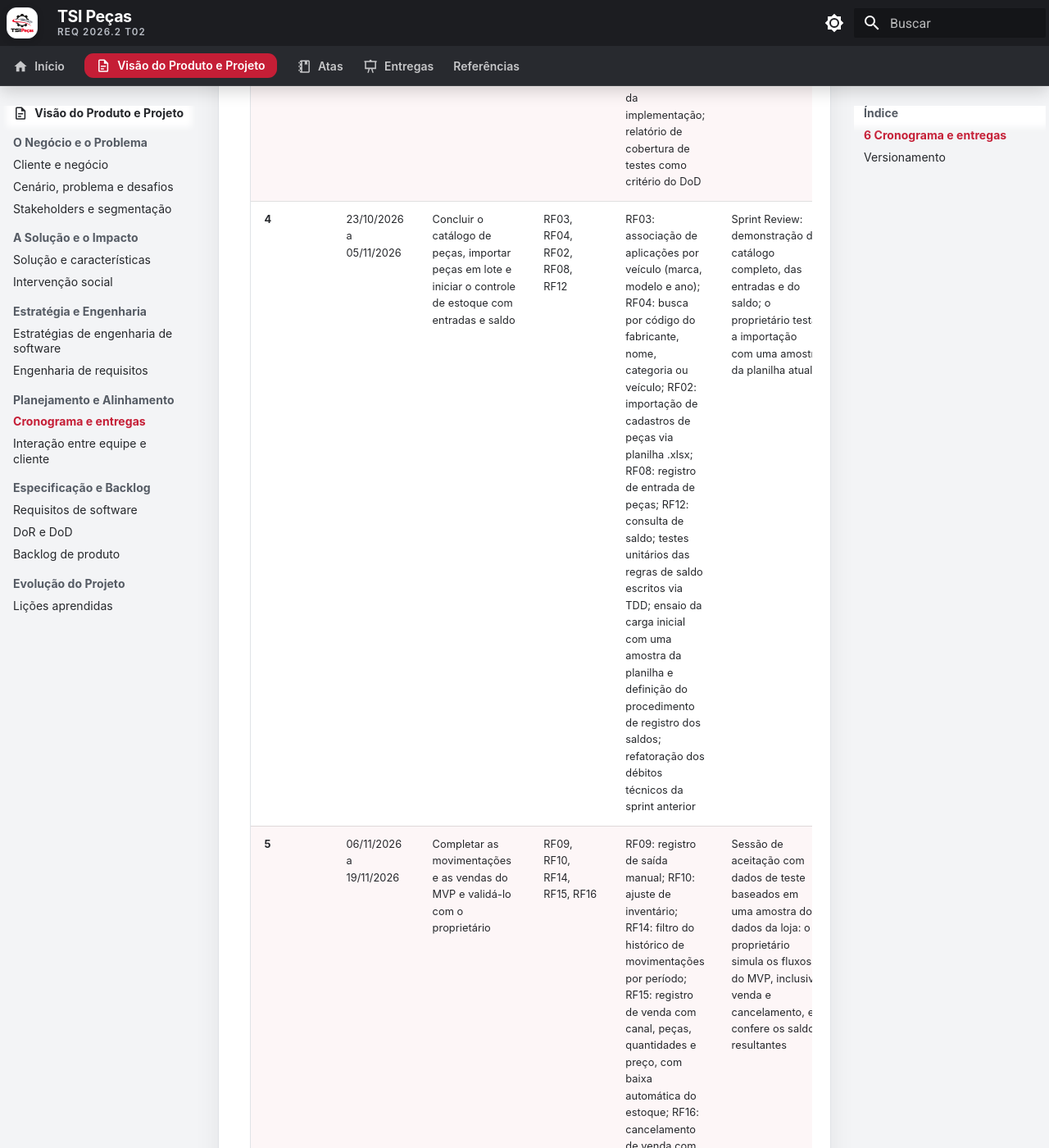
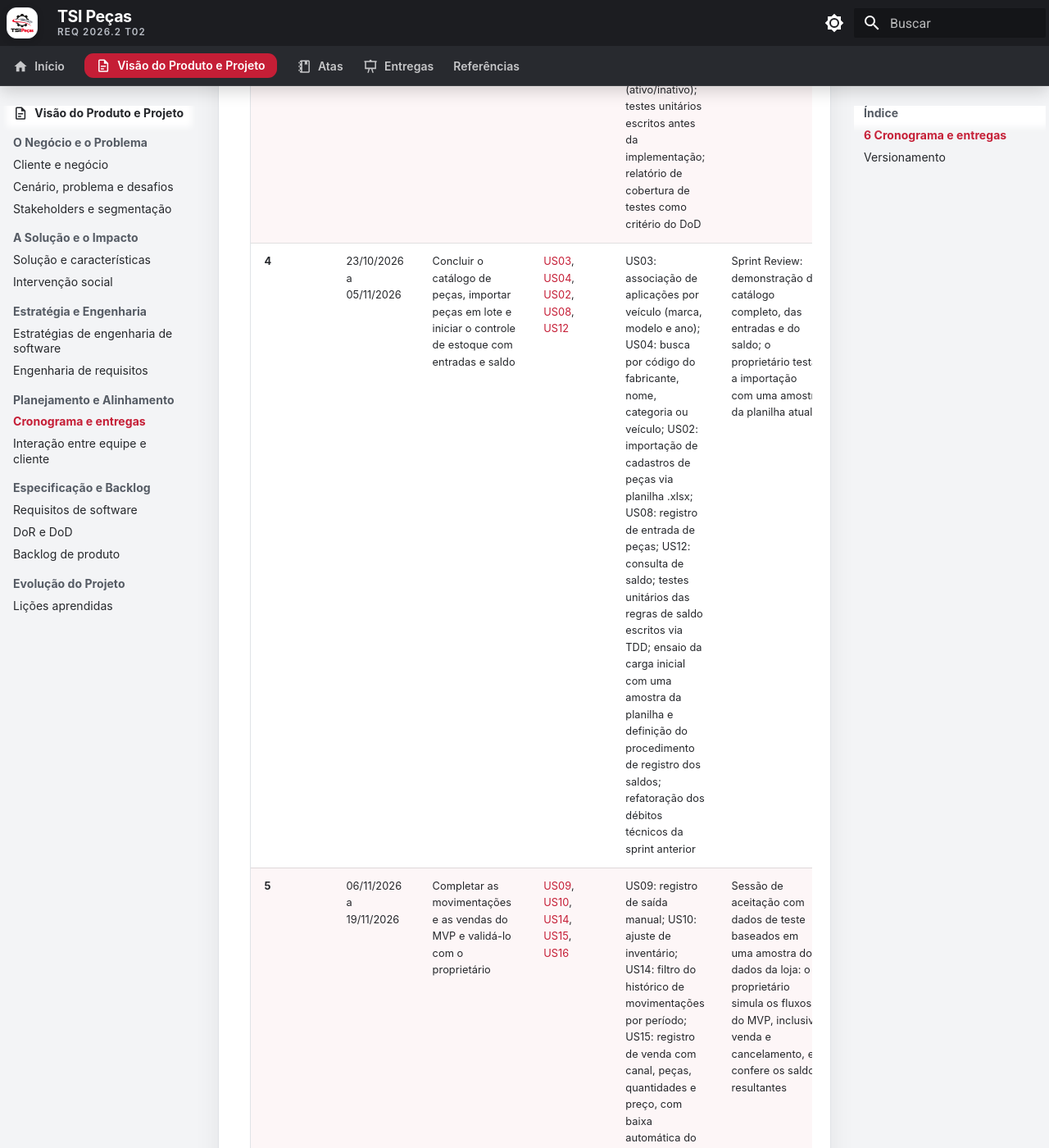
Before and after one commit to mdsreq-fga-unb/REQ-202562-T02-TSI-AutoPecas, an MkDocs documentation site: the page built from docs/visao-produto/cronograma-e-entregas.md, in a window 1280 px wide and 1400 px high, scrolled down 1739 px. Shown: the whole window at 82% size. Built offline with MkDocs 1.6.1 and Material for MkDocs 9.7.7, drawn with Linux system fonts in a browser that asks for light colours; comment, search, counter and statistics services are not loaded; some of the changed text lies outside the part shown.

Commit message:
docs: troca RF por US no cronograma

```diff
--- a/docs/visao-produto/cronograma-e-entregas.md
+++ b/docs/visao-produto/cronograma-e-entregas.md
@@ -4,25 +4,24 @@
 
 A partir da estratégia de desenvolvimento ágil estabelecida para o projeto **TSI Peças**, o semestre foi organizado em sprints de duas semanas, ancoradas nas quintas-feiras em semanas alternadas. A Sprint 0 é excepcional, com 17 dias, por cobrir a formação da equipe, a descoberta do domínio e a elaboração do documento de visão. O planejamento é preliminar e será atualizado ao final de cada sprint com base no progresso real e no feedback do cliente.
 
-O desenvolvimento do produto começa na Sprint 3 e é planejado por **requisitos funcionais (RFs)**, cobrindo os **13 RFs selecionados para o MVP** na priorização do [Backlog de produto](backlog-de-produto.md) (Score ≥ 4). Os RFs condicionados à capacidade da equipe foram retirados do cronograma, para evitar sobrecarga, e os demais RFs permanecem como evolução futura. A descrição de cada RF está em [Requisitos de software](requisitos-de-software.md).
+O desenvolvimento do produto começa na Sprint 3 e é planejado por **histórias de usuário (US)**, que detalham os **13 requisitos funcionais (RFs) selecionados para o MVP** na priorização do [Backlog de produto](backlog-de-produto.md) (Score ≥ 4). Cada US mantém o número do RF de origem (por exemplo, US01 detalha o RF01) e está linkada ao seu detalhamento nas [histórias de usuário do backlog](backlog-de-produto.md#104-historias-de-usuario). Os RFs condicionados à capacidade da equipe foram retirados do cronograma, para evitar sobrecarga, e os demais RFs permanecem como evolução futura. A descrição de cada RF está em [Requisitos de software](requisitos-de-software.md).
 
-| Sprint | Período | Objetivo principal | RFs | Entregas esperadas | Validação do cliente | Entregáveis | Status | Observação |
+| Sprint | Período | Objetivo principal | US | Entregas esperadas | Validação do cliente | Entregáveis | Status | Observação |
 |--------|---------|--------------------|-----|--------------------|----------------------|-------------|--------|------------|
 | **0** | 24/08/2026<br>a 10/09/2026 | Compreender o domínio de autopeças, definir o escopo do produto e preparar o ambiente de desenvolvimento | — | Documento de Visão do Produto e Projeto (seções 1 a 7); Rich Picture; repositório estruturados | Validação da viabilidade do projeto: o proprietário confirma que os problemas e as necessidades descritos refletem a realidade da loja | [Documento de Visão do Produto](index.md); Rich Picture; repositório | Concluída | |
 | **1** | 11/09/2026<br>a 24/09/2026 | Correção dos feedbacks do professor; elicitar, analisar e declarar os requisitos do sistema a partir das características de produto (CPs) revisadas | — | Documento de Visão de produto corrigido; Catálogo de requisitos funcionais e não funcionais; funcionalidades derivadas das CPs | Apresentação dos requisitos e funcionalidades levantados ao proprietário para alinhamento | [Requisitos de software](requisitos-de-software.md) | Concluída | |
 | **2** | 25/09/2026<br>a 08/10/2026 | Consolidar os requisitos e o backlog priorizado e definir os padrões técnicos do projeto, sem desenvolvimento de funcionalidades | — | [Requisitos funcionais e não funcionais](requisitos-de-software.md); [backlog priorizado com MVP definido (13 RFs)](backlog-de-produto.md); padrão de codificação definido e adotado pela equipe | Validação do escopo e dos critérios de aceite do MVP com o proprietário | [Requisitos de software](requisitos-de-software.md); [Backlog de produto](backlog-de-produto.md) | Concluída | |
-| **3** | 09/10/2026<br>a 22/10/2026 | Definir o DoR e o DoD; Correção dos feedbacks do professor; Iniciar o catálogo de peças com cadastro, edição e status | RF01, RF05, RF06 | Entregas da unidade 2 corrigidas; DoR e DoD definidos e adotados pela equipe; RF01: cadastro de peça; RF05: edição de peça; RF06: alteração de status (ativo/inativo); testes unitários escritos antes da implementação; relatório de cobertura de testes como critério do DoD | Sprint Review: demonstração do cadastro e da edição de peças com dados reais da loja | DoR e DoD; cadastro, edição e alteração de status de peças | Em andamento | |
-| **4** | 23/10/2026<br>a 05/11/2026 | Concluir o catálogo de peças, importar peças em lote e iniciar o controle de estoque com entradas e saldo | RF03, RF04, RF02, RF08, RF12 | RF03: associação de aplicações por veículo (marca, modelo e ano); RF04: busca por código do fabricante, nome, categoria ou veículo; RF02: importação de cadastros de peças via planilha .xlsx; RF08: registro de entrada de peças; RF12: consulta de saldo; testes unitários das regras de saldo escritos via TDD; ensaio da carga inicial com uma amostra da planilha e definição do procedimento de registro dos saldos; refatoração dos débitos técnicos da sprint anterior | Sprint Review: demonstração do catálogo completo, das entradas e do saldo; o proprietário testa a importação com uma amostra da planilha atual | Associação por veículo; busca de peças; importação por planilha; entrada de peças; consulta de saldo; procedimento de carga inicial | Planejada | |
-| **5** | 06/11/2026<br>a 19/11/2026 | Completar as movimentações e as vendas do MVP e validá-lo com o proprietário | RF09, RF10, RF14, RF15, RF16 | RF09: registro de saída manual; RF10: ajuste de inventário; RF14: filtro do histórico de movimentações por período; RF15: registro de venda com canal, peças, quantidades e preço, com baixa automática do estoque; RF16: cancelamento de venda com reversão da baixa; testes de sistema do fluxo cadastro → entrada → venda → cancelamento → saldo; testes de aceitação executados com o proprietário; preparação da configuração de produção e das instruções de implantação, com verificação do procedimento pela equipe; rotina de backup preparada e restauração testada antes da implantação; versão preliminar do manual do proprietário e documentação técnica; refatoração final antes da implantação | Sessão de aceitação com dados de teste baseados em uma amostra dos dados da loja: o proprietário simula os fluxos do MVP, inclusive venda e cancelamento, e confere os saldos resultantes | Saída manual; ajuste de inventário; histórico filtrado por período; registro e cancelamento de vendas; MVP validado com o proprietário; instruções de implantação; procedimento de backup e restauração testado; manual preliminar | Planejada | |
-| **6** | 20/11/2026<br>a 03/12/2026 | Implantar o MVP em produção, realizar a carga inicial dos cadastros de peças e dos saldos de estoque, treinar o proprietário e estabilizar o sistema | — | Deploy do MVP em produção no início da sprint, após os testes e a validação com o proprietário; ativação e verificação da rotina de backup em produção; carga inicial dos cadastros de peças via RF02, com correção de duplicidades e campos incompletos; registro dos saldos iniciais conforme o procedimento validado nas sprints anteriores e conferência com o estoque físico junto ao proprietário antes do início da operação real; treinamento do proprietário com o manual finalizado em linguagem simples; janela de estabilização para correção de problemas encontrados em uso real; guia de manutenção finalizado; vídeo de demonstração com o sistema em produção | Conferência dos cadastros e saldos iniciais, acompanhamento dos fluxos em produção e aceite formal do produto pelo proprietário | MVP em produção; backup ativo; cadastros de peças e saldos iniciais conferidos; manual final; guia de manutenção; vídeo de demonstração; termo de aceite | Planejada | |
+| **3** | 09/10/2026<br>a 22/10/2026 | Definir o DoR e o DoD; Correção dos feedbacks do professor; Iniciar o catálogo de peças com cadastro, edição e status | [US01](backlog-de-produto.md#us01), [US05](backlog-de-produto.md#us05), [US06](backlog-de-produto.md#us06) | Entregas da unidade 2 corrigidas; DoR e DoD definidos e adotados pela equipe; US01: cadastro de peça; US05: edição de peça; US06: alteração de status (ativo/inativo); testes unitários escritos antes da implementação; relatório de cobertura de testes como critério do DoD | Sprint Review: demonstração do cadastro e da edição de peças com dados reais da loja | DoR e DoD; cadastro, edição e alteração de status de peças | Em andamento | |
+| **4** | 23/10/2026<br>a 05/11/2026 | Concluir o catálogo de peças, importar peças em lote e iniciar o controle de estoque com entradas e saldo | [US03](backlog-de-produto.md#us03), [US04](backlog-de-produto.md#us04), [US02](backlog-de-produto.md#us02), [US08](backlog-de-produto.md#us08), [US12](backlog-de-produto.md#us12) | US03: associação de aplicações por veículo (marca, modelo e ano); US04: busca por código do fabricante, nome, categoria ou veículo; US02: importação de cadastros de peças via planilha .xlsx; US08: registro de entrada de peças; US12: consulta de saldo; testes unitários das regras de saldo escritos via TDD; ensaio da carga inicial com uma amostra da planilha e definição do procedimento de registro dos saldos; refatoração dos débitos técnicos da sprint anterior | Sprint Review: demonstração do catálogo completo, das entradas e do saldo; o proprietário testa a importação com uma amostra da planilha atual | Associação por veículo; busca de peças; importação por planilha; entrada de peças; consulta de saldo; procedimento de carga inicial | Planejada | |
+| **5** | 06/11/2026<br>a 19/11/2026 | Completar as movimentações e as vendas do MVP e validá-lo com o proprietário | [US09](backlog-de-produto.md#us09), [US10](backlog-de-produto.md#us10), [US14](backlog-de-produto.md#us14), [US15](backlog-de-produto.md#us15), [US16](backlog-de-produto.md#us16) | US09: registro de saída manual; US10: ajuste de inventário; US14: filtro do histórico de movimentações por período; US15: registro de venda com canal, peças, quantidades e preço, com baixa automática do estoque; US16: cancelamento de venda com reversão da baixa; testes de sistema do fluxo cadastro → entrada → venda → cancelamento → saldo; testes de aceitação executados com o proprietário; preparação da configuração de produção e das instruções de implantação, com verificação do procedimento pela equipe; rotina de backup preparada e restauração testada antes da implantação; versão preliminar do manual do proprietário e documentação técnica; refatoração final antes da implantação | Sessão de aceitação com dados de teste baseados em uma amostra dos dados da loja: o proprietário simula os fluxos do MVP, inclusive venda e cancelamento, e confere os saldos resultantes | Saída manual; ajuste de inventário; histórico filtrado por período; registro e cancelamento de vendas; MVP validado com o proprietário; instruções de implantação; procedimento de backup e restauração testado; manual preliminar | Planejada | |
+| **6** | 20/11/2026<br>a 03/12/2026 | Implantar o MVP em produção, realizar a carga inicial dos cadastros de peças e dos saldos de estoque, treinar o proprietário e estabilizar o sistema | — | Deploy do MVP em produção no início da sprint, após os testes e a validação com o proprietário; ativação e verificação da rotina de backup em produção; carga inicial dos cadastros de peças via US02, com correção de duplicidades e campos incompletos; registro dos saldos iniciais conforme o procedimento validado nas sprints anteriores e conferência com o estoque físico junto ao proprietário antes do início da operação real; treinamento do proprietário com o manual finalizado em linguagem simples; janela de estabilização para correção de problemas encontrados em uso real; guia de manutenção finalizado; vídeo de demonstração com o sistema em produção | Conferência dos cadastros e saldos iniciais, acompanhamento dos fluxos em produção e aceite formal do produto pelo proprietário | MVP em produção; backup ativo; cadastros de peças e saldos iniciais conferidos; manual final; guia de manutenção; vídeo de demonstração; termo de aceite | Planejada | |
 
 **Princípios do cronograma**
 
 - **Cadência quinzenal nas quintas-feiras:** as sprints de 1 a 6 possuem duração padrão de 14 dias, encerrando sempre em uma quinta-feira em semanas alternadas. A Sprint 0 é excepcional, com 17 dias, por cobrir a formação da equipe e a elaboração do documento de visão.
-- **Planejamento por RFs do MVP:** os 13 RFs do MVP (RF01, RF02, RF03, RF04, RF05, RF06, RF08, RF09, RF10, RF12, RF14, RF15 e RF16) estão distribuídos pelas sprints 3 a 5, agrupados por dependência lógica: catálogo de peças → movimentações e saldo → vendas. Os RFs condicionados (RF11, RF13, RF21, RF22 e RF25) e os demais RFs de menor prioridade ficam fora do cronograma, como evolução futura, e só serão reavaliados se houver folga após a Sprint 5.
+- **Planejamento por US do MVP:** as 13 US do MVP ([US01](backlog-de-produto.md#us01), [US02](backlog-de-produto.md#us02), [US03](backlog-de-produto.md#us03), [US04](backlog-de-produto.md#us04), [US05](backlog-de-produto.md#us05), [US06](backlog-de-produto.md#us06), [US08](backlog-de-produto.md#us08), [US09](backlog-de-produto.md#us09), [US10](backlog-de-produto.md#us10), [US12](backlog-de-produto.md#us12), [US14](backlog-de-produto.md#us14), [US15](backlog-de-produto.md#us15) e [US16](backlog-de-produto.md#us16)) estão distribuídas pelas sprints 3 a 5, agrupadas por dependência lógica: catálogo de peças → movimentações e saldo → vendas. As US seguem a numeração dos RFs de origem; os RFs condicionados (RF11, RF13, RF21, RF22 e RF25), que ainda não possuem US, e os demais RFs de menor prioridade ficam fora do cronograma, como evolução futura, e só serão reavaliados se houver folga após a Sprint 5.
 - **Validação do cliente foca em negócio:** o proprietário valida se o produto atende à operação da loja; decisões técnicas são responsabilidade da equipe.
-- **Implantação gradual:** a Sprint 4 testa a importação e ensaia a carga inicial; a Sprint 5 conclui e valida o MVP com dados de teste e prepara a implantação e o backup; o deploy em produção ocorre no início da Sprint 6, preservando o restante da sprint para carga inicial, treinamento e estabilização.
-- **Carga inicial com escopo definido:** serão transferidos os cadastros de peças e estabelecidos os saldos iniciais de estoque. O RF02 importa os cadastros; os saldos serão registrados pelas funcionalidades de entrada (RF08) e, quando necessário, ajuste de inventário (RF10), conforme procedimento ensaiado com dados de teste para evitar contagem duplicada. O proprietário confere os saldos antes do início da operação real. A importação do histórico de vendas e movimentações não integra essa carga inicial.
+- **Carga inicial com escopo definido:** serão transferidos os cadastros de peças e estabelecidos os saldos iniciais de estoque. A US02 importa os cadastros; os saldos serão registrados pelas funcionalidades de entrada (US08) e, quando necessário, ajuste de inventário (US10), conforme procedimento ensaiado com dados de teste para evitar contagem duplicada. O proprietário confere os saldos antes do início da operação real. A importação do histórico de vendas e movimentações não integra essa carga inicial.
 - **Responsabilidade coletiva:** todas as entregas de cada sprint são responsabilidade de toda a equipe. O Product Owner coordena as validações com o cliente ao final de cada sprint. A atribuição individual de tarefas ocorre no planejamento interno de cada sprint, registrada no GitHub Projects.
 - **Requisitos não funcionais transversais:** RNF01 a RNF05 (responsividade, tolerância a falhas de conexão, compatibilidade com navegadores, desempenho e segurança de dados) não ocupam uma sprint isolada; orientam as decisões técnicas e de interface em todas as sprints de desenvolvimento, garantindo consistência dos dados de estoque e uso adequado em diferentes dispositivos durante a operação da loja.
 
@@ -34,3 +33,4 @@ O desenvolvimento do produto começa na Sprint 3 e é planejado por **requisitos
 | 1.1 | 07/09/2026 | Adição da tabela de Cronograma de Sprints | [Bruno Ferreira](https://github.com/brunnf) |
 | 1.2 | 25/09/2026 | Reestruturação completa do cronograma: cadência quinzenal nas quintas-feiras, agrupamento das CPs por dependência, inclusão de atividades de implantação e marco de especificação; atualização das CPs com base nas características revisadas | [Bruno Ferreira](https://github.com/brunnf) |
 | 1.3 | 11/10/2026 | Substituição das CPs por RFs do MVP e reorganização do cronograma | [Bruno Ferreira](https://github.com/brunnf) |
+| 1.4 | 12/10/2026 | Substituição dos RFs pelas User Stories (US) do MVP, com links para o Backlog de produto | [Bruno Ferreira](https://github.com/brunnf) |
```
